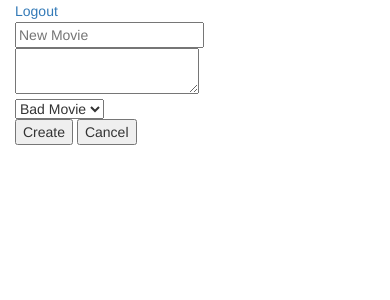
After one commit to sethbrenneman/udacity_item_database, a Flask app: page /newmovie/ in a window 390 px wide. The commit adds this page. Shown: the top 300 px of the page. Run offline with Flask 2, Linux system fonts and the light colour scheme; a user stored in the database is signed in; some libraries are stand-ins or nearby versions.

Commit message:
Initial criteria fulfilled

```diff
--- a/client_secrets.json
+++ b/client_secrets.json
@@ -1 +1 @@
-{"web":{"client_id":"216744835978-7bdclc25no04f2dpvuosi1os14rnl80g.apps.googleusercontent.com","project_id":"restaurant-menu-app-190319","auth_uri":"https://accounts.google.com/o/oauth2/auth","token_uri":"https://accounts.google.com/o/oauth2/token","auth_provider_x509_cert_url":"https://www.googleapis.com/oauth2/v1/certs","client_secret":"VfWHmcOG7RJPc61z1WLPhDoC","redirect_uris":["http://localhost:5000/login","http://localhost:5000/gconnect"],"javascript_origins":["http://localhost:5000"]}}
+{"web":{"client_id":"94804401187-mn8dj1uqu2lrk3i97b86jb5rmhkau18l.apps.googleusercontent.com","project_id":"item-catalog-195316","auth_uri":"https://accounts.google.com/o/oauth2/auth","token_uri":"https://accounts.google.com/o/oauth2/token","auth_provider_x509_cert_url":"https://www.googleapis.com/oauth2/v1/certs","client_secret":"FjulJNOEyqPclYo-iy2FbrMY","redirect_uris":["http://localhost:8000","http://localhost:8000/login","http://localhost:8000/gconnect"]}}
--- a/models.py
+++ b/models.py
@@ -40,5 +40,5 @@ class Movie(Base):
             'category': self.category.name,
             'description': self.description}
 
-engine = create_engine('sqlite:///items.db', echo=True)
+engine = create_engine('sqlite:///items.db')
 Base.metadata.create_all(engine)
--- a/templates/base.html
+++ b/templates/base.html
@@ -11,13 +11,26 @@
       <div class="col-md-9">
       </div>
       <div class="col-md-3">
-        {% if not g|attr("user") %}
+        {% if 'username' not in session %}
           <a href="{{url_for('login')}}">Login</a>
         {% else %}
           <a href="{{url_for('logout')}}">Logout</a>
         {% endif %}
       </div>
     </div>
+    <div class='row'>
+      <div class='col-md-12'>
+          {% with messages = get_flashed_messages() %}
+            {% if messages %}
+              <ul>
+                {% for message in messages %}
+                  <li> <strong> {{ message }} </strong> </li>
+                {% endfor %}
+              </ul>
+            {% endif %}
+          {% endwith %}
+        </div>
+      </div>
     {% block content %}
     {% endblock %}
   </div>
--- /dev/null
+++ b/templates/newmovie.html
@@ -0,0 +1,40 @@
+{% extends "base.html" %}
+{% block content %}
+<div class="row">
+  <div class="col-md-12">
+    <form action="#" method="post">
+      <input type="text" name="name" placeholder="New Movie"><br>
+      <textarea name="description"></textarea><br>
+      <select name="category">
+        <option value="Bad Movie">Bad Movie</option>
+        <option value="Comedy">Comedy</option>
+        <option value="Drama">Drama</option>
+        <option value="Scifi">Scifi</option>
+        <option value="Western">Western</option>
+      </select><br>
+      <button type="submit" name="submit" value="submit">Create</button>
+      <button type="submit" name="submit" value="cancel">Cancel</button>
+    </form>
+  </div>
+</div>
+ <!--    <input type="text" name="name" placeholder="New Movie">
+  </div>
+</div>
+<div class="row">
+  <div class="col-md-12">
+    <textarea name="description"></textarea>
+  </div>
+</div>
+<div class="row">
+  <div class="col-md-12">
+    <select name="category">
+      <option value="Bad Movie">Bad Movie</option>
+      <option value="Comedy">Comedy</option>
+      <option value="Drama">Drama</option>
+      <option value="Scifi">Scifi</option>
+      <option value="Western">Western</option>
+    </select>
+    <button name="submit">Submit</button>
+  </div>
+</div> -->
+{% endblock %}
--- a/views.py
+++ b/views.py
@@ -1,8 +1,12 @@
+#arnoldrimmer2210@gmail.com arniedoesitbest
+
 from flask import Flask, g, render_template, request, redirect, url_for, jsonify, flash
 from sqlalchemy import create_engine, event
 from sqlalchemy.orm import sessionmaker
 from models import User, Movie, Category, pragma_fk_conn
 import string, random
+
+from flask import session as login_session
 
 from oauth2client.client import flow_from_clientsecrets, FlowExchangeError
 import httplib2
@@ -13,6 +17,7 @@ import requests
 CLIENT_ID = json.loads(open('client_secrets.json', 'r').read())['web']['client_id']
 
 app = Flask(__name__)
+app.secret_key = 'item_database_project'
 engine = create_engine("sqlite:///items.db")
 event.listen(engine, "connect", pragma_fk_conn)
 session = sessionmaker(bind=engine)()
@@ -37,27 +42,166 @@ def render_category(category):
 @app.route('/catalog/<string:category>/<int:movie_id>/')
 def render_movie(category, movie_id):
   movie = session.query(Movie).filter(Movie.id == movie_id).one()
-  return render_template('movie.html', movie=movie)
+  if login_session.get('user_id') == movie.user_id:
+    return render_template('movie.html', movie=movie, owner=True)
+  else:
+    return render_template('movie.html', movie=movie)
 
 @app.route('/catalog.json')
 def catalog_json():
   movies = session.query(Movie).all()
   return jsonify(Movies = [m.serialize for m in movies])
 
+@app.route('/catalog/<string:category>/<int:movie_id>.json')
+def movie_json(category, movie_id):
+  try:
+    movie = session.query(Movie).filter(Movie.id == movie_id).one()
+  except:
+    flash("Invalid movie id number")
+    return redirect(url_for('render_catalog'))
+  return jsonify(movie.serialize)
+
+@app.route('/newmovie', methods=['GET', 'POST'])
+@app.route('/newmovie/', methods=['GET', 'POST'])
+def new_movie():
+  if request.method == 'GET':
+    if 'username' in login_session:
+      return render_template('newmovie.html')
+    else:
+      flash('You must be logged in to add a movie')
+      return redirect(url_for('render_catalog'))
+  else:
+    if 'username' in login_session:
+      name = request.form['name']
+      description = request.form['description']
+      category_id = session.query(Category).filter(Category.name == request.form['category']).one().id
+      # return name + description + category + str(login_session['user_id'])
+      new_movie = Movie(name=name, description=description, category_id=category_id, user_id=login_session['user_id'])
+      session.add(new_movie)
+      session.commit()
+      flash('New movie ' + new_movie.name + ' created!')
+      return redirect(url_for('render_catalog'))
+    else:
+      flash('You must be logged in to add a movie')
+      return redirect(url_for('render_catalog'))
+
+@app.route('/catalog/<string:category>/<int:movie_id>/edit', methods=['GET', 'POST'])
+@app.route('/catalog/<string:category>/<int:movie_id>/edit/', methods=['GET', 'POST'])
+def edit_movie(category, movie_id):
+  if request.method == 'GET':
+    try:
+      movie = session.query(Movie).filter(Movie.id == movie_id).one()
+    except:
+      flash("Invalid movie ID")
+      return redirect(url_for('render_catalog'))
+    if login_session.get('user_id') == movie.user_id:
+      return render_template('editmovie.html', movie=movie)
+    else:
+      flash("You must be logged in as owner of " + movie.name + " to edit")
+      return redirect(url_for('render_catalog'))
+  else:
+    try:
+      movie = session.query(Movie).filter(Movie.id == movie_id).one()
+    except:
+      flash("Invalid movie ID")
+      return redirect(url_for('render_catalog'))
+    if request.form['submit'] == 'cancel':
+      flash('Edit of ' + movie.name + ' cancelled')
+      return redirect(url_for('render_catalog'))
+    if login_session.get('user_id') == movie.user_id:
+      movie.name = request.form['name']
+      movie.description = request.form['description']
+      movie.category_id = session.query(Category).filter(Category.name == request.form['category']).one().id
+      session.commit()
+      flash('Movie ' + movie.name + ' has been successfully edited!')
+      return redirect(url_for('render_catalog'))
+    else:
+      flash("You must be logged in as owner of " + movie.name + " to edit")
+      return redirect(url_for('render_catalog'))
+
+
+@app.route('/catalog/<string:category>/<int:movie_id>/delete', methods=['GET', 'POST'])
+@app.route('/catalog/<string:category>/<int:movie_id>/delete/', methods=['GET', 'POST'])
+def delete_movie(category, movie_id):
+  try:
+    movie = session.query(Movie).filter(Movie.id == movie_id).one()
+  except:
+    flash("Invalid movie ID")
+    return redirect(url_for('render_catalog'))
+  if request.method == 'GET':
+    if login_session.get('user_id') == movie.user_id:
+      return render_template('deletemovie.html', movie=movie)
+    else:
+      flash('You must be logged in as owner of ' + movie.name + 'to delete')
+      return redirect(url_for('render_catalog'))
+  else:
+    if request.form['submit'] == 'cancel':
+      flash('Deletion of ' + movie.name + ' cancelled')
+      return redirect(url_for('render_catalog'))
+    if login_session.get('user_id') == movie.user_id:
+      session.delete(movie)
+      session.commit()
+      flash(movie.name + ' deleted')
+      return redirect(url_for('render_catalog'))
+    else:
+      flash('You must be logged in as owner of ' + movie.name + 'to delete')
+      return redirect(url_for('render_catalog'))
+
 @app.route('/login')
 def login():
   state = ''.join(random.choice(string.ascii_uppercase + string.digits) for x in xrange(32))
-  g['state'] = state
+  login_session['state'] = state
   return render_template('login.html', state=state)
 
 @app.route('/logout')
 def logout():
-  return "LOGOUT"
+  if 'provider' in login_session:
+    if login_session['provider'] == 'google':
+      gdisconnect()
+    flash('You have been successfully logged out.')
+    return redirect(url_for('render_catalog'))
+
+  else:
+    flash('You were not logged in to begin with!')
+    return redirect(url_for('render_catalog'))
+
+@app.route('/gdisconnect')
+def gdisconnect():
+  credentials = login_session.get('credentials')
+  if credentials is None:
+    response = make_response(json.dumps('Current user is not connected'), 401)
+    response.headers['Content-Type'] = 'application/json'
+    return response
+
+  access_token = credentials.access_token
+  url = 'https://accounts.google.com/o/oauth2/revoke?token=%s' % access_token
+  h = httplib2.Http()
+  result = h.request(url, 'GET')[0]
+
+  if result['status'] == '200':
+    del login_session['credentials']
+    del login_session['gplus_id']
+    del login_session['username']
+    del login_session['picture']
+    del login_session['email']
+    del login_session['user_id']
+
+    for key in login_session:
+      print("login_session['" + key + "'] = " + login_session[key])
+    flash('Successfully disconnected!')
+    return redirect('/')
+
+  else:
+    response = make_response(json.dumps('Failed to revoke token for given user'), 400)
+    response.headers['Content-Type'] = 'application/json'
+    return response
 
 @app.route('/gconnect', methods=['POST'])
 def gconnect():
-  if request.args.get('state') != g['state']:
-    return response('Invalid state parameter', 401)
+  if request.args.get('state') != login_session['state']:
+    response = make_response(json.dumps('Invalid state parameter'), 401)
+    response.headers['Content-Type'] = 'application/json'
+    return response
 
   code = request.data
   try:
@@ -65,27 +209,35 @@ def gconnect():
     oauth_flow.redirect_uri = 'postmessage'
     credentials = oauth_flow.step2_exchange(code)
   except FlowExchangeError:
-    return response('Failed to upgrade the authorization code.', 401)
+    response = make_response(json.dumps('Failed to upgrade the authorization code.'), 401)
+    response.headers['Content-Type'] = 'application/json'
+    return response
 
   access_token = credentials.access_token
   url = ('https://www.googleapis.com/oauth2/v1/tokeninfo?access_token=%s' % access_token)
   h = httplib2.Http()
   result = json.loads(h.request(url, 'GET')[1])
   if result.get('error') is not None:
-    return response(result.get('error'), 500)
+    response = make_response(json.dumps(result.get('error')), 500)
+    response.headers['Content-Type'] = 'application/json'
   gplus_id = credentials.id_token['sub']
   if result['user_id'] != gplus_id:
-    return response('Token\'s user ID doesn\'nt match the given user id', 401)
+    response = make_response(json.dumps('Token\'s user ID doesn\'nt match the given user id'), 401)
+    response.headers['Content-Type'] = 'application/json'
+    return response
   if result['issued_to'] != CLIENT_ID:
-    return response("Token's client ID does not match app's", 401)
-  stored_credentials = g.get('credentials', None)
-  stored_gplus_id = g.get('gplus_id', None)
+    response = make_response(json.dumps("Token's client ID does not match app's"), 401)
+    response.headers['Content-Type'] = 'application/json'
+    return response
+  stored_credentials = login_session.get('credentials')
+  stored_gplus_id = login_session.get('gplus_id')
   if stored_credentials is not None and gplus_id == stored_gplus_id:
-    return response('Current user is already connected', 200)
+    response = make_response(json.dumps('Current user is already connected.'), 200)
+    response.headers['Content-Type'] = 'application/json'
 
-  g['provider'] == 'google'
-  g['credentials'] = credentials
-  g['gplus_id'] = gplus_id
+  login_session['provider'] = 'google'
+  login_session['credentials'] = credentials
+  login_session['gplus_id'] = gplus_id
 
   userinfo_url = 'https://www.googleapis.com/oauth2/v1/userinfo'
   params = {'access_token': credentials.access_token, 'alt': 'json'}
@@ -93,60 +245,38 @@ def gconnect():
 
   data = answer.json()
 
-  g['username'] = data['name']
-  g['email'] = data['email']
+  print(data)
 
-  user_id = getUserId(g['email'])
+  login_session['username'] = data['name']
+  login_session['picture'] = data['picture']
+  login_session['email'] = data['email']
+
+  print(login_session['email'])
+  user_id = getUserId(login_session['email'])
+  print(user_id)
   if user_id:
-    g['user_id'] = user_id
+    login_session['user_id'] = user_id
   else:
-    g['user_id'] = createUser(g)
+    login_session['user_id'] = createUser(login_session)
 
   output = ''
-  output += '<h1>Welcome, ' + g['username'] + '!</h1'
+  output += '<h1>Welcome, ' + login_session['username'] + '!</h1'
+  output += '<img src="' + login_session['picture']
+  output += '" style="width: 300px; height: 300px; border-radius: 150px;-webkit-border-radius: 150px;-moz-border-radius: 150px">'
   flash("You are now logged in as %s" % login_session['username'])
   return output
 
-@app.route('/gdisconnect')
-def gdisconnect():
-  # access_token = login_session.get('access_token')
-  # if access_token is None:
-  #   response = make_response(json.dumps('Current user is not connected'), 401)
-  #   response.headers['Content-Type'] = 'application/json'
-  #   return response
-  # url = 'https://accounts.google.com/o/oauth2/revoke?token=%s' % access_token
-  # h = httplib2.Http()
-  # result = h.request(url, 'GET')[0]
-
-  credentials = g.get('credentials', None)
-  if credentials is None:
-    return response('Current user is not connected', 401)
-  access_token = credentials.access_token
-  url = 'https://accounts.google.com/o/oauth2/revoke?token=%s' % access_token
-  h = httplib2.Http()
-  result = h.request(url, 'GET')[0]
-  print('XXXXXXXXXXXXXXXXXXXXXXXXXXXXXXXXXXXXXXXXXXXXXXXXXXXXXXXXXXXXXXX')
-  print(result)
-
-  if result['status'] == '200':
-    del g['credentials']
-    del g['gplus_id']
-    del g['username']
-    del g['email']
-    del g['user_id']
-
-    flash('Successfully disconnected!')
-    return redirect('/')
-
-def createUser(g):
-  newUser = User(name=g['username'], email=g['email'])
+def createUser(login_session):
+  newUser = User(name=login_session['username'], email=login_session['email'])
   session.add(newUser)
   session.commit()
   return session.query(User).filter(User.email == login_session['email']).one().id
 
 def getUserInfo(user_id):
-  user = session.query(User).filter(User.id == user_id).one()
-  return user
+  if user_id:
+    user = session.query(User).filter(User.id == user_id).one()
+    return user
+  return None
 
 def getUserId(user_email):
   try:
```
Also changed, not shown: populate_itemsdb.py (+11 -12 lines), templates/catalog.html (+8 -1 lines), templates/deletemovie.html (added, +12 -0 lines), templates/editmovie.html (added, +40 -0 lines), templates/login.html (+7 -3 lines), templates/movie.html (+8 -0 lines), items.db, templates/category.html (line endings or trailing spaces).
